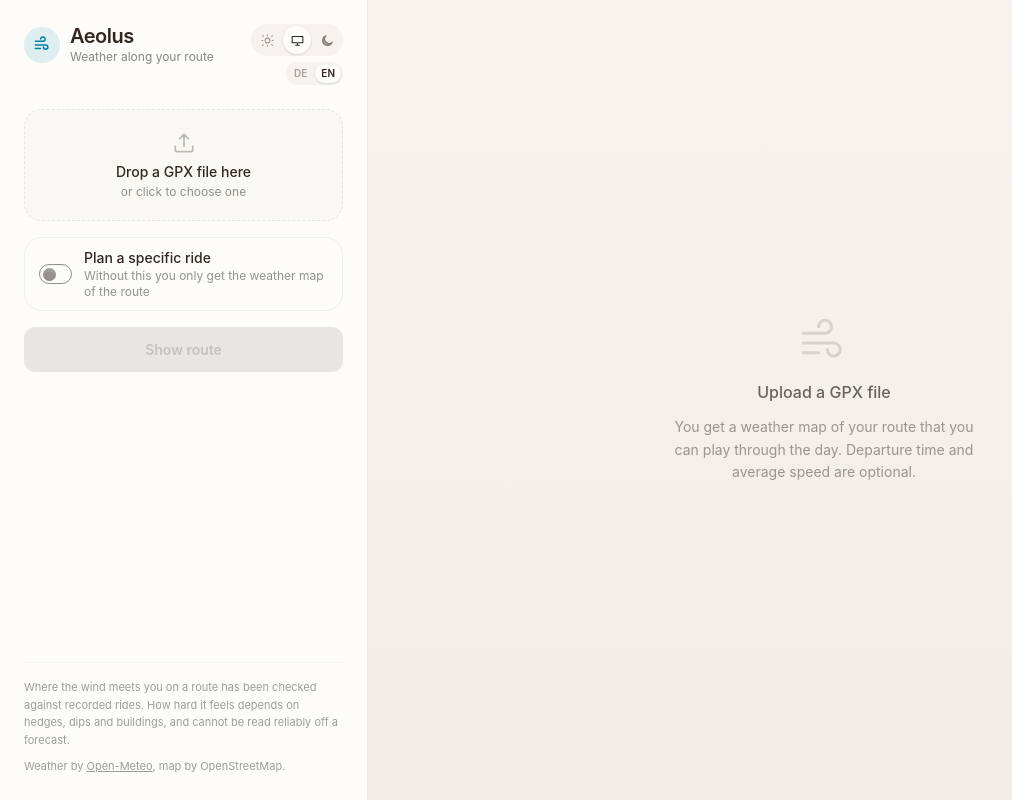
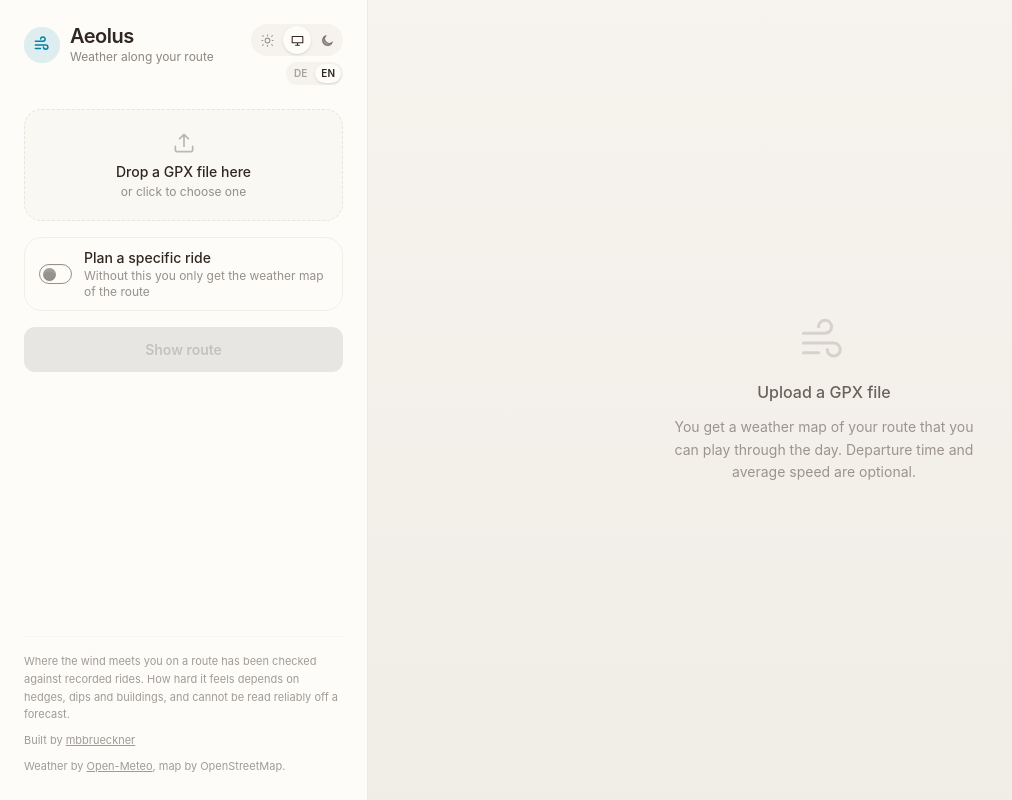
Before and after one commit to mbbrueckner/aeolus, a React (Vite) app in the folder frontend/: page / in a window 1280 px wide. Shown: the whole page, without its empty margins (0-1012 px from the left). Built offline with nearby package versions, Linux system fonts and the light colour scheme.

Commit message:
feat: link the author's github in the footer

```diff
--- a/frontend/src/App.tsx
+++ b/frontend/src/App.tsx
@@ -91,6 +91,22 @@
           <p>{t('app.disclaimer')}</p>
           <p>
             <Trans
+              i18nKey="app.builtBy"
+              components={[
+                <a
+                  key="github"
+                  href="https://github.com/mbbrueckner"
+                  target="_blank"
+                  rel="noopener"
+                  className="link inline-flex items-center gap-1"
+                >
+                  <GitHubMark />
+                </a>,
+              ]}
+            />
+          </p>
+          <p>
+            <Trans
               i18nKey="app.attribution"
               components={[
                 <a
@@ -120,6 +136,23 @@
         )}
       </main>
     </div>
+  )
+}
+
+function GitHubMark() {
+  return (
+    <>
+      <svg width="12" height="12" viewBox="0 0 16 16" fill="currentColor" aria-hidden>
+        <path d="M8 0C3.58 0 0 3.58 0 8c0 3.54 2.29 6.53 5.47 7.59.4.07.55-.17.55-.38
+          0-.19-.01-.82-.01-1.49-2.01.37-2.53-.49-2.69-.94-.09-.23-.48-.94-.82-1.13-.28-.15-.68-.52-.01-.53.63-.01
+          1.08.58 1.23.82.72 1.21 1.87.87 2.33.66.07-.52.28-.87.51-1.07-1.78-.2-3.64-.89-3.64-3.95
+          0-.87.31-1.59.82-2.15-.08-.2-.36-1.02.08-2.12 0 0 .67-.21 2.2.82a7.4 7.4 0 0 1 2-.27c.68 0
+          1.36.09 2 .27 1.53-1.04 2.2-.82 2.2-.82.44 1.1.16 1.92.08 2.12.51.56.82 1.27.82 2.15 0
+          3.07-1.87 3.75-3.65 3.95.29.25.54.73.54 1.48 0 1.07-.01 1.93-.01 2.2 0
+          .21.15.46.55.38A8.01 8.01 0 0 0 16 8c0-4.42-3.58-8-8-8z" />
+      </svg>
+      mbbrueckner
+    </>
   )
 }
 
--- a/frontend/src/i18n/de.ts
+++ b/frontend/src/i18n/de.ts
@@ -4,6 +4,7 @@
     disclaimer:
       'Wo dich der Wind auf der Route trifft, ist gegen aufgezeichnete Fahrten geprüft. Wie stark er sich anfühlt, hängt an Hecken, Senken und Bebauung und lässt sich aus einer Vorhersage nicht zuverlässig ableiten.',
     attribution: 'Wetter von <0>Open-Meteo</0>, Karte von OpenStreetMap.',
+    builtBy: 'Gebaut von <0>mbbrueckner</0>',
   },
 
   empty: {
--- a/frontend/src/i18n/en.ts
+++ b/frontend/src/i18n/en.ts
@@ -7,6 +7,7 @@
     disclaimer:
       'Where the wind meets you on a route has been checked against recorded rides. How hard it feels depends on hedges, dips and buildings, and cannot be read reliably off a forecast.',
     attribution: 'Weather by <0>Open-Meteo</0>, map by OpenStreetMap.',
+    builtBy: 'Built by <0>mbbrueckner</0>',
   },
 
   empty: {
```
